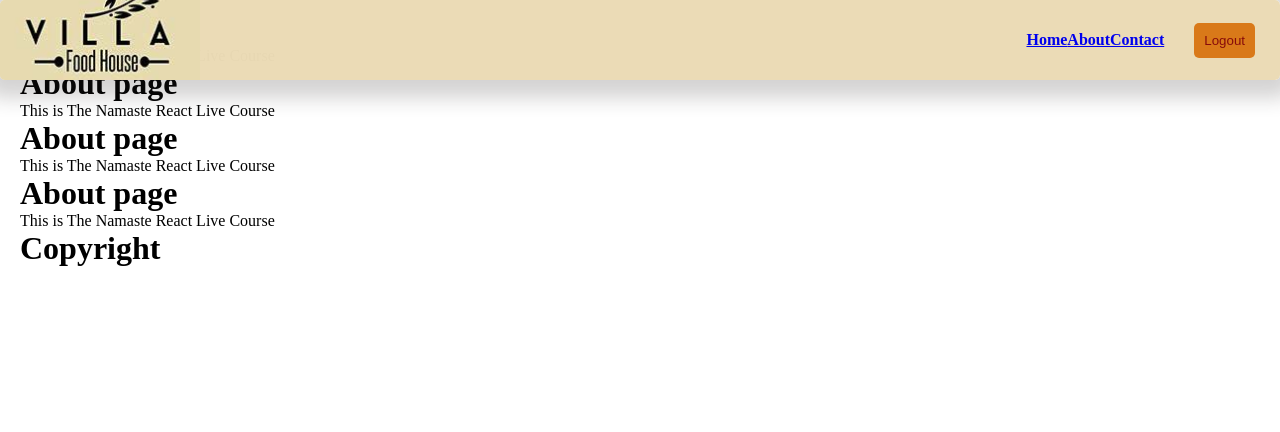
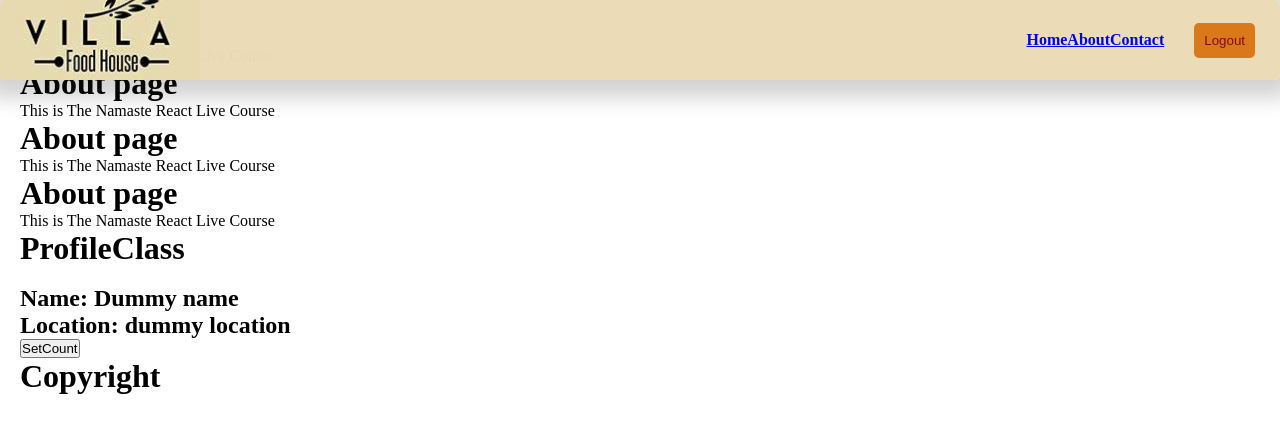
Before and after one commit to shreypilot/NAMASTE-REACT-FOOD-VILLA-07, a React (Create React App) app: page /About in a window 1280 px wide. Shown: the top 432 px of the page. Built offline with nearby package versions, Linux system fonts and the light colour scheme.

Commit message:
let'sget classy -08(class component)

```diff
--- a/src/components/About.js
+++ b/src/components/About.js
@@ -1,4 +1,24 @@
-const About = () =>{
+import { Outlet } from "react-router-dom";
+import Profile from "./Profile";
+import ProfileClass from "./ProfileClass";
+import { Component } from "react";
+
+
+
+class About extends Component {
+    constructor(props){
+        super(props);
+
+        //console.log("parent - constructor")
+    }
+    componentDidMount(){
+        //Best place to make an Api call
+
+        //console.log("Parent- componentDidMount")
+
+    }
+    render(){
+        //console.log("Parent- render")
     return(
         <div >
             <h1>About page</h1>
@@ -21,9 +41,12 @@
             {" "}
             This is The Namaste React Live Course
          </p>
+         <ProfileClass name = {"firstClass"} />
+
         </div>
 
     );
-};
+ }
+}
 
 export default About;
--- a/src/components/Error.js
+++ b/src/components/Error.js
@@ -1,4 +1,4 @@
-import {useRouteError, useRouterError} from "react-router-dom";
+import {useRouteError} from "react-router-dom";
 
 const Error = () => {
     const err = useRouteError();
--- /dev/null
+++ b/src/components/Profile.js
@@ -0,0 +1,21 @@
+import { useState } from "react";
+
+const Profile = (props) => {
+  const [count,setCount] = useState(0);
+  const [count2,setCount2] = useState(0);
+  return (
+    <div>
+      <h2>profile Component</h2>
+       <h3>Name: {props.name}</h3>
+       <h3>Count: {count}</h3>
+       <h3>Count2: {count2}</h3>
+       <button
+       onClick={() =>{
+          setCount(1);
+          setCount2(2);
+       }}>Count</button>
+    </div>
+  );
+};
+
+export default Profile;
--- /dev/null
+++ b/src/components/ProfileClass.js
@@ -0,0 +1,95 @@
+
+import React, { Component } from 'react'
+
+class ProfileClass extends Component {
+
+  constructor(props){
+    super(props);
+    //create state
+    this.state ={
+      userInfo: {
+          name: "Dummy name",
+          location: "dummy location",
+      },
+  };
+    console.log("child-Constructor" + this.props.name)//first constructor call
+  }/**
+   *  async componentDidMount(){
+      const data = await fetch("https://api.github.com/users/shreypilot");
+      const json = await data.json();
+      console.log(json);
+      this.setState({
+        userInfo : json,
+      });
+    console.log("child-componentDidMount" + this.props.name)
+  }
+   */
+   componentDidMount(){
+      this.timer = setInterval(()=>{
+        console.log("Namaste React op");
+      },1000)
+    //console.log("child-componentDidMount" + this.props.name);
+  }
+
+  componentDidUpdate(prevProps ,prevState){
+    /**
+     * if(
+      this.state.count != prevState.count //how will you do dependency array in class component
+    ){
+      //code
+      //their such a complicated code to do this
+    }
+    ifif(
+      this.state.count2 != prevState.count2 //how will you do dependency array in class component
+    ){
+      //code
+      //their such a complicated code to do this
+    }
+     */
+
+
+    //console.log("component Did update");
+  }
+  componentWillUnmount(){
+    clearInterval(this.timer);
+    console.log("componenetwillunmount")
+  }
+  render() {
+    const {count} = this.state;
+    const {count2} = this.state;
+    console.log("child-render" + this.props.name);
+    return (
+      <div>
+        <h1>ProfileClass</h1>
+        <img src={this.state.userInfo.avatar_url} />
+        <h2>Name: {this.state.userInfo.name}</h2>
+        <h2>Location: {this.state.userInfo.location}</h2>
+
+        <button onClick={() =>{
+          //we do not mutate state directly
+          //never do this.state = something
+          this.setState({
+            count : 1,
+            count2 : 2,
+          });
+        }}
+        >
+          SetCount
+        </button>
+      </div>
+    )
+  }
+}
+
+export default ProfileClass
+
+/**
+ * parent constructor
+ * parent render
+ * child constructor
+ * child render
+ * parent componentDidMount
+ * Dom is updated
+ * json is logged in console
+ *
+ */
--- a/src/components/RestaurantMenu.js
+++ b/src/components/RestaurantMenu.js
@@ -3,7 +3,7 @@
 import {IMG_CDN_URL} from "../constants";
 import Shimmer from "./Shimmer";
 import "./RestaurantMenu.css"
-const RestaurantMenu = () => {
+    const RestaurantMenu = () => {
      //how to read a dynamic URL params
     const {resId} = useParams();
     const [restaurant , setRestaurant] = useState(null);
```
Also changed, not shown: src/index.js (+8 -0 lines).
